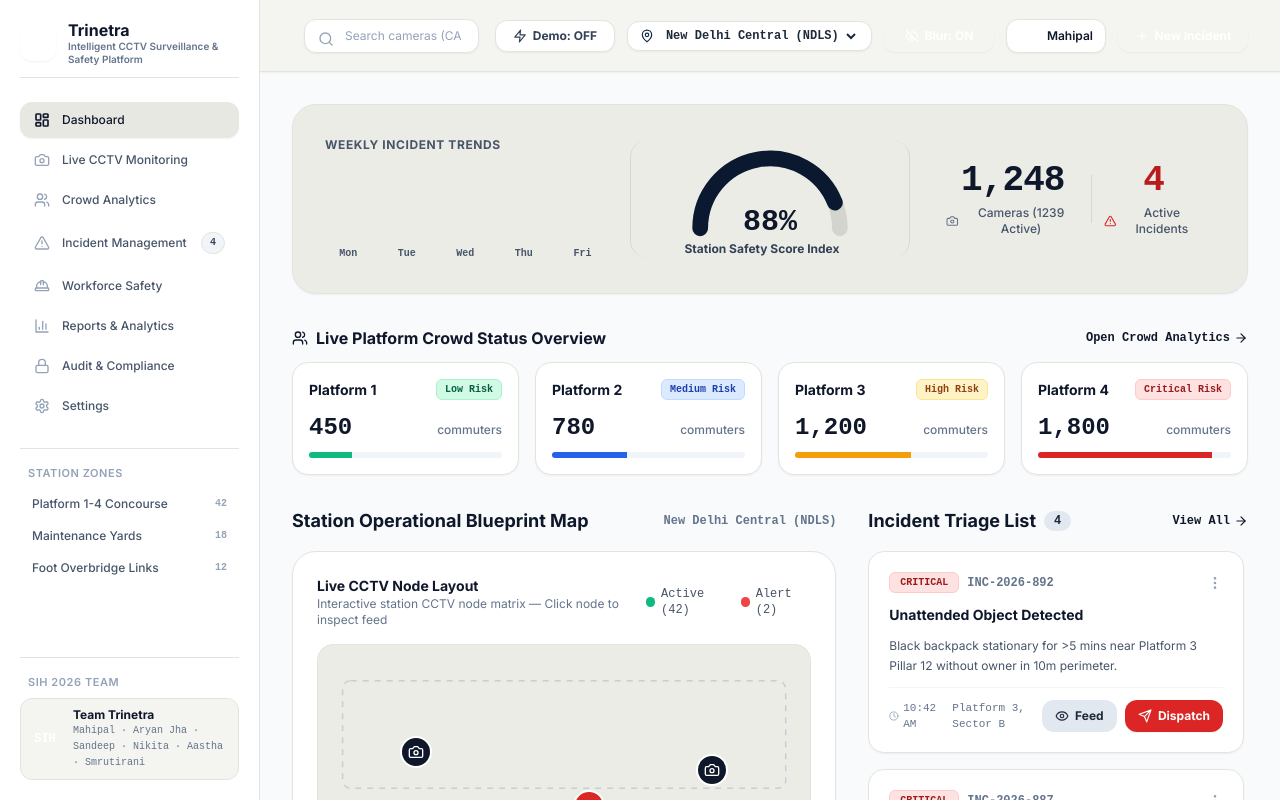
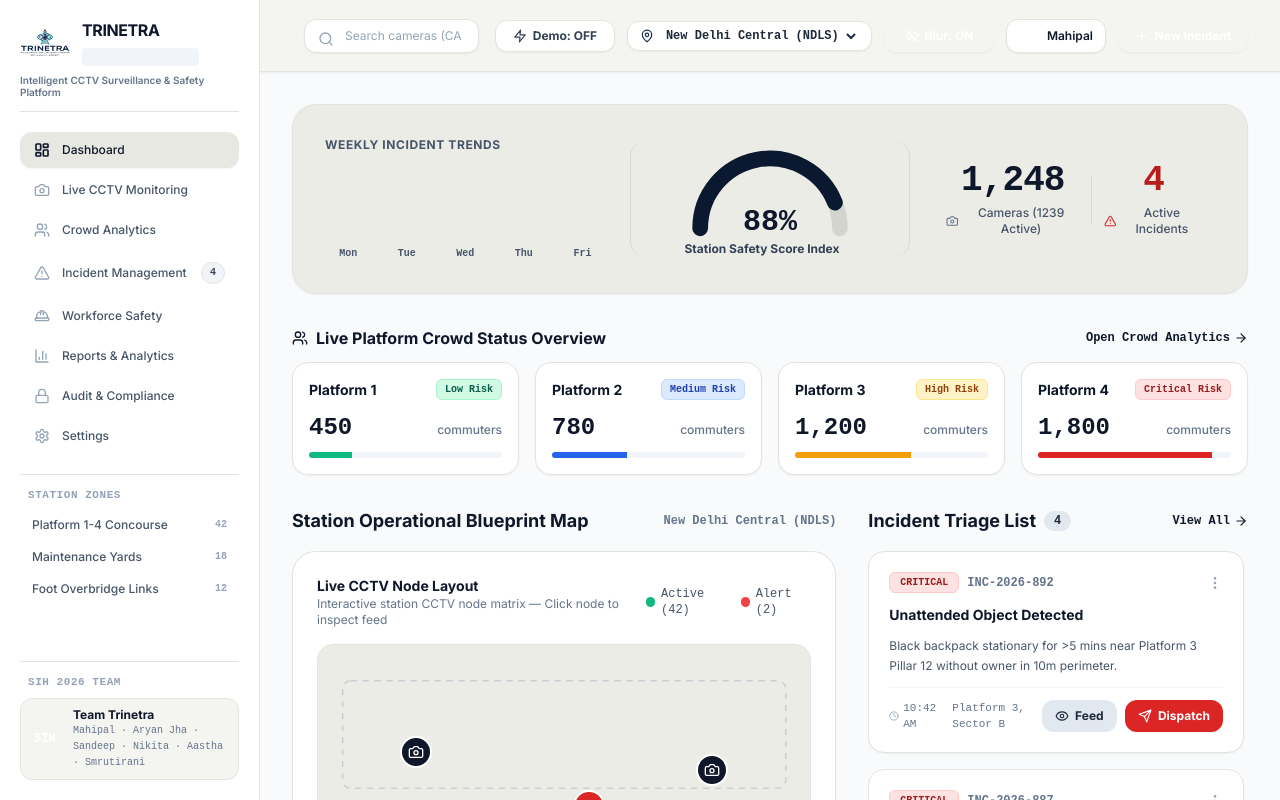
Before and after one commit to AryanJha05/Trinetra, a React (Vite) app in the folder frontend/: page / in a window 1280 px wide. Shown: the top 800 px of the page. Built offline with nearby package versions, Linux system fonts and the light colour scheme.

Commit message:
feat(branding): integrate official TRINETRA logo into sidebar branding section

```diff
--- a/frontend/src/components/common/Sidebar.jsx
+++ b/frontend/src/components/common/Sidebar.jsx
@@ -1,5 +1,6 @@
 import React from 'react';
-import { LayoutDashboard, Camera, Users, AlertTriangle, HardHat, BarChart3, Lock, Settings, Train } from 'lucide-react';
+import { LayoutDashboard, Camera, Users, AlertTriangle, HardHat, BarChart3, Lock, Settings } from 'lucide-react';
+import trinetraLogo from '../../assets/trinetra_logo.png';
 
 export default function Sidebar({ activeTab, setActiveTab, mobileMenuOpen, setMobileMenuOpen }) {
   const primaryMenu = [
@@ -42,16 +43,27 @@ export default function Sidebar({ activeTab, setActiveTab, mobileMenuOpen, setMo
           mobileMenuOpen ? 'translate-x-0 shadow-2xl' : '-translate-x-full md:translate-x-0'
         }`}
       >
-        <div className="space-y-6">
-          {/* Brand Header */}
-          <div className="flex items-center space-x-3 pb-3 border-b border-[#E4E4DF]">
-            <div className="w-9 h-9 rounded-xl bg-navy-900 text-white flex items-center justify-center shadow-sm flex-shrink-0">
-              <Train className="w-5 h-5 text-railway-mint" />
+        <div className="space-y-5">
+          {/* Official TRINETRA Brand Header with Integrated Logo */}
+          <div className="pb-3 border-b border-[#E4E4DF] space-y-2">
+            <div className="flex items-center space-x-3">
+              <img
+                src={trinetraLogo}
+                alt="TRINETRA Official Logo"
+                className="h-11 w-auto max-w-[50px] object-contain flex-shrink-0"
+              />
+              <div>
+                <h1 className="font-extrabold text-base text-slate-900 leading-tight font-heading tracking-tight">
+                  TRINETRA
+                </h1>
+                <span className="inline-block text-[9px] font-extrabold text-navy-900 bg-slate-100 px-1.5 py-0.5 rounded font-mono uppercase tracking-wider">
+                  Indian Railways AI
+                </span>
+              </div>
             </div>
-            <div>
-              <h1 className="font-extrabold text-base text-slate-900 leading-tight font-heading">Trinetra</h1>
-              <p className="text-[10px] font-semibold text-slate-500 font-sans leading-tight">Intelligent CCTV Surveillance & Safety Platform</p>
-            </div>
+            <p className="text-[10px] font-semibold text-slate-500 font-sans leading-tight">
+              Intelligent CCTV Surveillance & Safety Platform
+            </p>
           </div>
 
           {/* Primary Navigation Menu */}
@@ -88,8 +100,8 @@ export default function Sidebar({ activeTab, setActiveTab, mobileMenuOpen, setMo
           </nav>
 
           {/* Section Header: Station Zones */}
-          <div className="pt-4 border-t border-[#E4E4DF] space-y-2">
-            <p className="text-[11px] font-semibold text-slate-400 uppercase tracking-wider px-2">Station Zones</p>
+          <div className="pt-3 border-t border-[#E4E4DF] space-y-2">
+            <p className="text-[11px] font-semibold text-slate-400 uppercase tracking-wider px-2 font-mono">Station Zones</p>
             <div className="space-y-1">
               {stationZones.map((zone, idx) => (
                 <div key={idx} className="flex items-center justify-between px-3 py-1.5 text-xs text-slate-600 hover:text-slate-900 cursor-pointer rounded-lg hover:bg-slate-50">
@@ -102,8 +114,8 @@ export default function Sidebar({ activeTab, setActiveTab, mobileMenuOpen, setMo
         </div>
 
         {/* Team Trinetra Credits */}
-        <div className="pt-4 border-t border-[#E4E4DF] space-y-2">
-          <p className="text-[11px] font-semibold text-slate-400 uppercase tracking-wider px-2">SIH 2026 Team</p>
+        <div className="pt-3 border-t border-[#E4E4DF] space-y-2">
+          <p className="text-[11px] font-semibold text-slate-400 uppercase tracking-wider px-2 font-mono">SIH 2026 Team</p>
           <div className="flex items-center space-x-3 p-2 bg-[#F4F4F0] rounded-xl border border-[#E4E4DF]">
             <div className="w-8 h-8 rounded-full bg-navy-900 text-white font-bold text-xs flex items-center justify-center font-mono flex-shrink-0">
               SIH
```
Also changed, not shown: frontend/public/trinetra_logo.png (added), frontend/src/assets/trinetra_logo.png (added).
